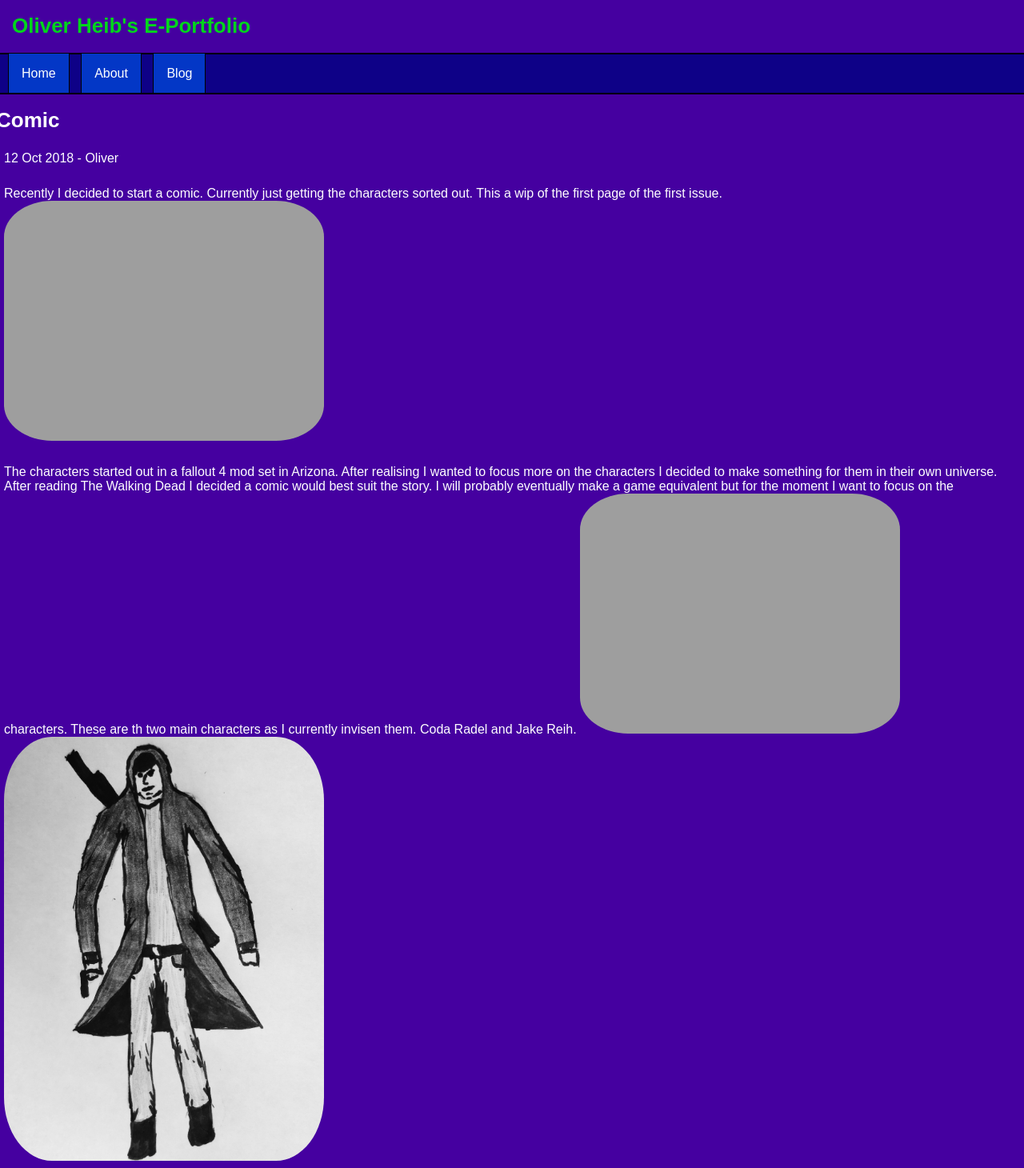
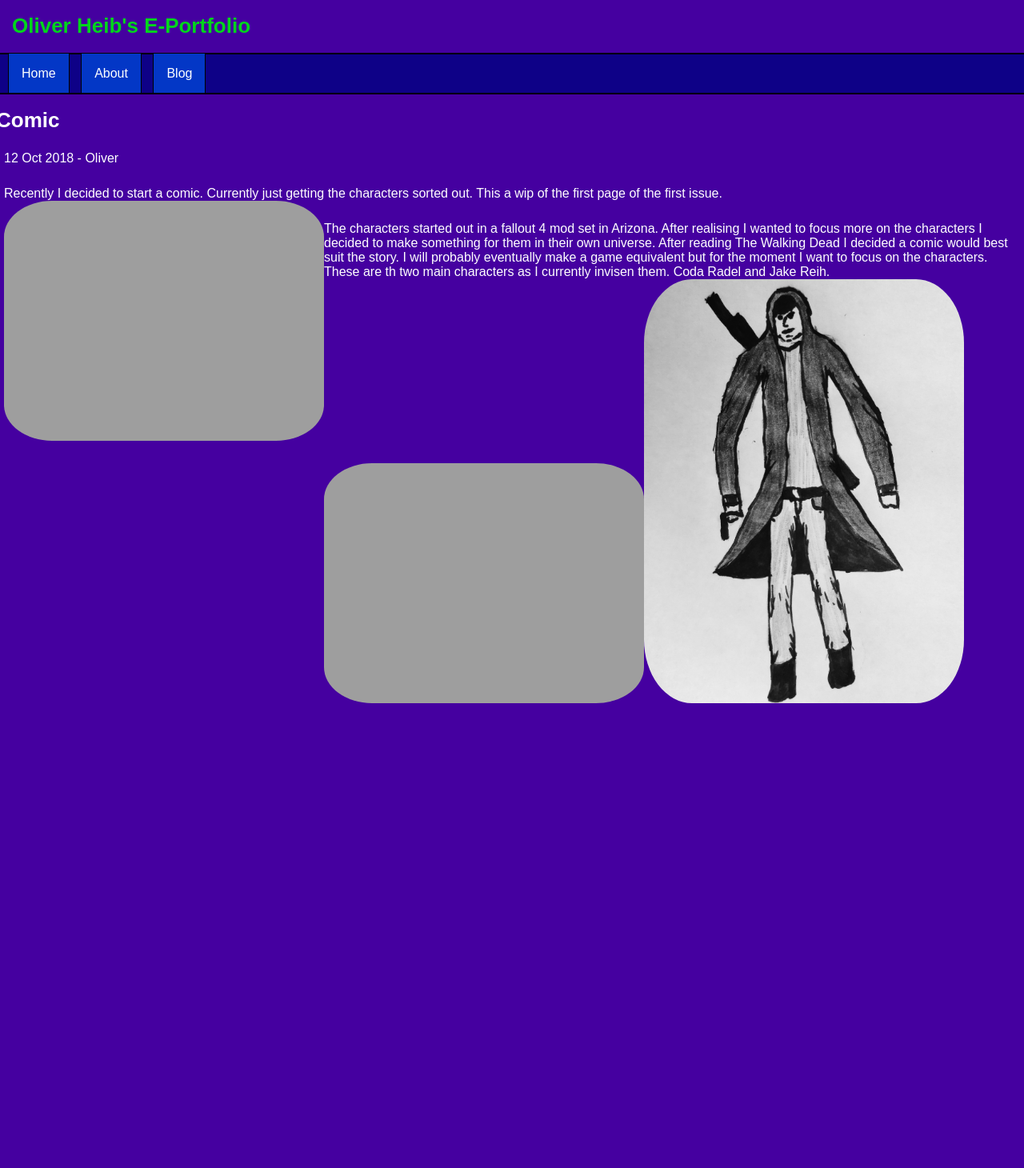
Before and after one commit to OliverHeib/E-PortfolioInJekyll, a Jekyll site: the page built from _posts/2018-10-12-Comic.md, in a window 1280 px wide. Shown: the whole page at 80% size. Built offline with Jekyll 4.4.1, drawn with Linux system fonts in a browser that asks for light colours; after the commit the page ends 900 px from its top, so only the background shows below that.

Commit message:
Update 2018-10-12-Comic.md

```diff
--- a/_posts/2018-10-12-Comic.md
+++ b/_posts/2018-10-12-Comic.md
@@ -4,7 +4,7 @@
 ---
 Recently I decided to start a comic.
 Currently just getting the characters sorted out. This a wip of the first page of the first issue.
-<img src="https://oliverheib.github.io/E-PortfolioInJekyll/images/comic/Issue1Page1WIP__01.jpg" alt="Wip of first issue" style="width:400px; float: none;"/>
+<img src="https://oliverheib.github.io/E-PortfolioInJekyll/images/comic/Issue1Page1WIP__01.jpg" alt="Wip of first issue" style="width:400px; float: left;"/>
 
 The characters started out in a fallout 4 mod set in Arizona. After realising I wanted to focus more on the characters I decided to make something for them in their own universe. After reading The Walking Dead I decided a comic would best suit the story. I will probably eventually make a game equivalent but for the moment I want to focus on the characters.
 These are th two main characters as I currently invisen them.
```
